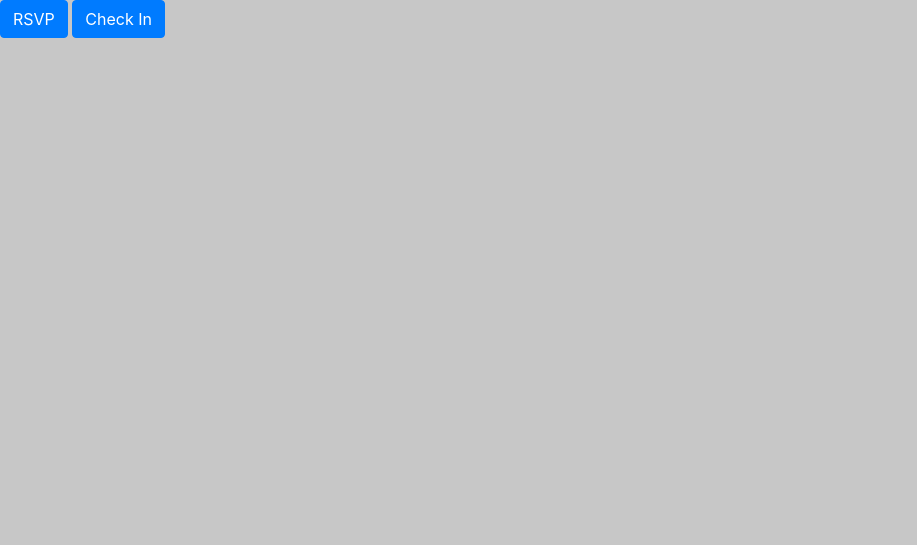
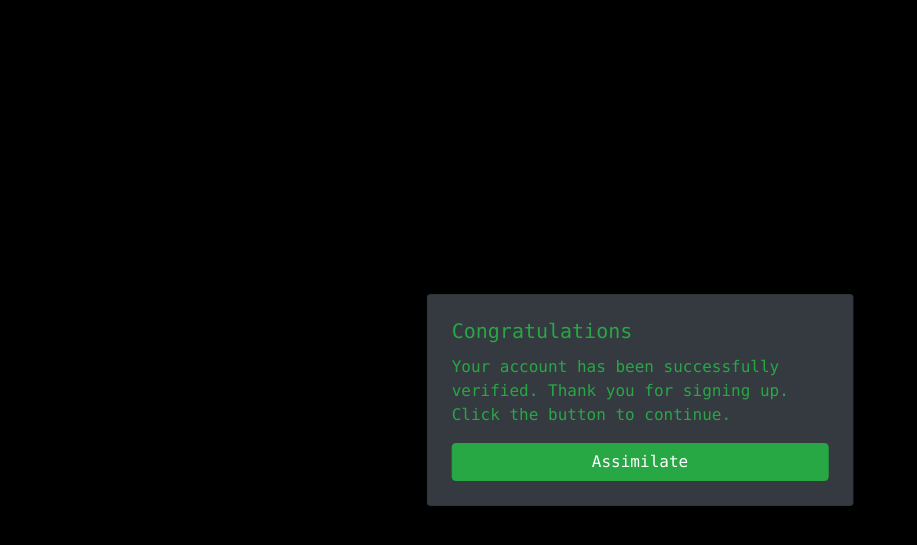
Before and after one commit to mpeseke/nerd-nook, a PHP site: page /static-ui/checkIn.php in a window 1280 px wide. Shown: the top 545 px of the page, without its empty margins (0-917 px from the left). Run offline with PHP 8.4, Linux system fonts and the light colour scheme.

Commit message:
Restarted my checkIn static UI

```diff
--- a/static-ui/checkIn.php
+++ b/static-ui/checkIn.php
@@ -1,58 +1,45 @@
 <!DOCTYPE html>
 <html lang="en">
 	<head>
-		<!--Meta Tags-->
 		<meta charset="UTF-8">
-		<meta name="viewport" content="width=device-width, initial-scale=1, shrink-to-fit=no">
-		<!--Bootstrap CSS-->
+
+		<!-- Bootstrap -->
 		<link rel="stylesheet" href="https://stackpath.bootstrapcdn.com/bootstrap/4.1.3/css/bootstrap.min.css" integrity="sha384-MCw98/SFnGE8fJT3GXwEOngsV7Zt27NXFoaoApmYm81iuXoPkFOJwJ8ERdknLPMO" crossorigin="anonymous">
-		<!--Bootstrap JS-->
+		<!-- jQuery for Bootstrap -->
 		<script src="https://code.jquery.com/jquery-3.3.1.slim.min.js" integrity="sha384-q8i/X+965DzO0rT7abK41JStQIAqVgRVzpbzo5smXKp4YfRvH+8abtTE1Pi6jizo" crossorigin="anonymous"></script>
 		<script src="https://cdnjs.cloudflare.com/ajax/libs/popper.js/1.14.3/umd/popper.min.js" integrity="sha384-ZMP7rVo3mIykV+2+9J3UJ46jBk0WLaUAdn689aCwoqbBJiSnjAK/l8WvCWPIPm49" crossorigin="anonymous"></script>
 		<script src="https://stackpath.bootstrapcdn.com/bootstrap/4.1.3/js/bootstrap.min.js" integrity="sha384-ChfqqxuZUCnJSK3+MXmPNIyE6ZbWh2IMqE241rYiqJxyMiZ6OW/JmZQ5stwEULTy" crossorigin="anonymous"></script>
-				<!--Custom CSS-->
-		<link rel="stylesheet" href="styles.css">
+
+		<!-- Custom CSS -->
+		<style>
+			body {
+				background: black;
+				margin: 0;
+			}
+
+			.centered {
+				position: fixed;
+				top: 50%;
+				left: 50%;
+				/* bring your own prefixes */
+				transform: translate(-50%, -50%);
+			}
+
+
+		</style>
+
+		<title>Welcome...</title>
 	</head>
-		<body>
-			<!-- Button trigger modal RSVP -->
-			<button type="button" class="btn btn-primary" data-toggle="modal" data-target="#exampleModalCenter">RSVP</button>
+	<body>
+		<main class="container-fluid">
+			<div class="row m-0 justify-content-center">
+				<div class="card centered bg-dark col-md-4 p-4 text-success text-monospace element">
+					<h5 class="card-title">Congratulations</h5>
 
-			<!-- Modal -->
-			<div class="modal fade" id="exampleModalCenter" tabindex="-1" role="dialog" aria-labelledby="exampleModalCenterTitle" aria-hidden="true">
-				<div class="modal-dialog modal-dialog-centered" role="document">
-					<div class="modal-content">
-						<div class="modal-header">
-							<button type="button" class="close text-dark" data-dismiss="modal" aria-label="Close">
-								<span aria-hidden="true"><i class="fa fa-times-circle" aria-hidden="true"></i></span>
-							</button>
-						</div>
-						<div class="modal-body">
-							<h1>Thank you for RSVP'ing</h1>
-							<i class="fa fa-check-circle checkInIcon"></i>
-							<h1>we look forward to seeing you there!</h1>
-						</div>
-					</div>
+					<p class="card-text">Your account has been successfully verified. Thank you for signing up. Click the button to continue.</p>
+					<a href="#" class="btn btn-success">Assimilate</a>
 				</div>
 			</div>
-			<!-- Button trigger modal -->
-			<button type="button" class="btn btn-primary" data-toggle="modal" data-target="#exampleModal2">Check In</button>
-
-			<!-- Modal -->
-			<div class="modal fade" id="exampleModal2" tabindex="-1" role="dialog" aria-labelledby="exampleModal2Title" aria-hidden="true">
-				<div class="modal-dialog modal-dialog-centered" role="document">
-					<div class="modal-content">
-						<div class="modal-header">
-							<button type="button" class="close text-dark" data-dismiss="modal" aria-label="Close">
-								<span aria-hidden="true"><i class="fa fa-times-circle" aria-hidden="true"></i></span>
-							</button>
-						</div>
-						<div class="modal-body">
-							<h1>Check In</h1>
-							<i class="fa fa-check-circle checkInIcon"></i>
-							<h1>Successful</h1>
-						</div>
-					</div>
-				</div>
-			</div>
-		</body>
-	</html>
+		</main>
+	</body>
+</html>
```
